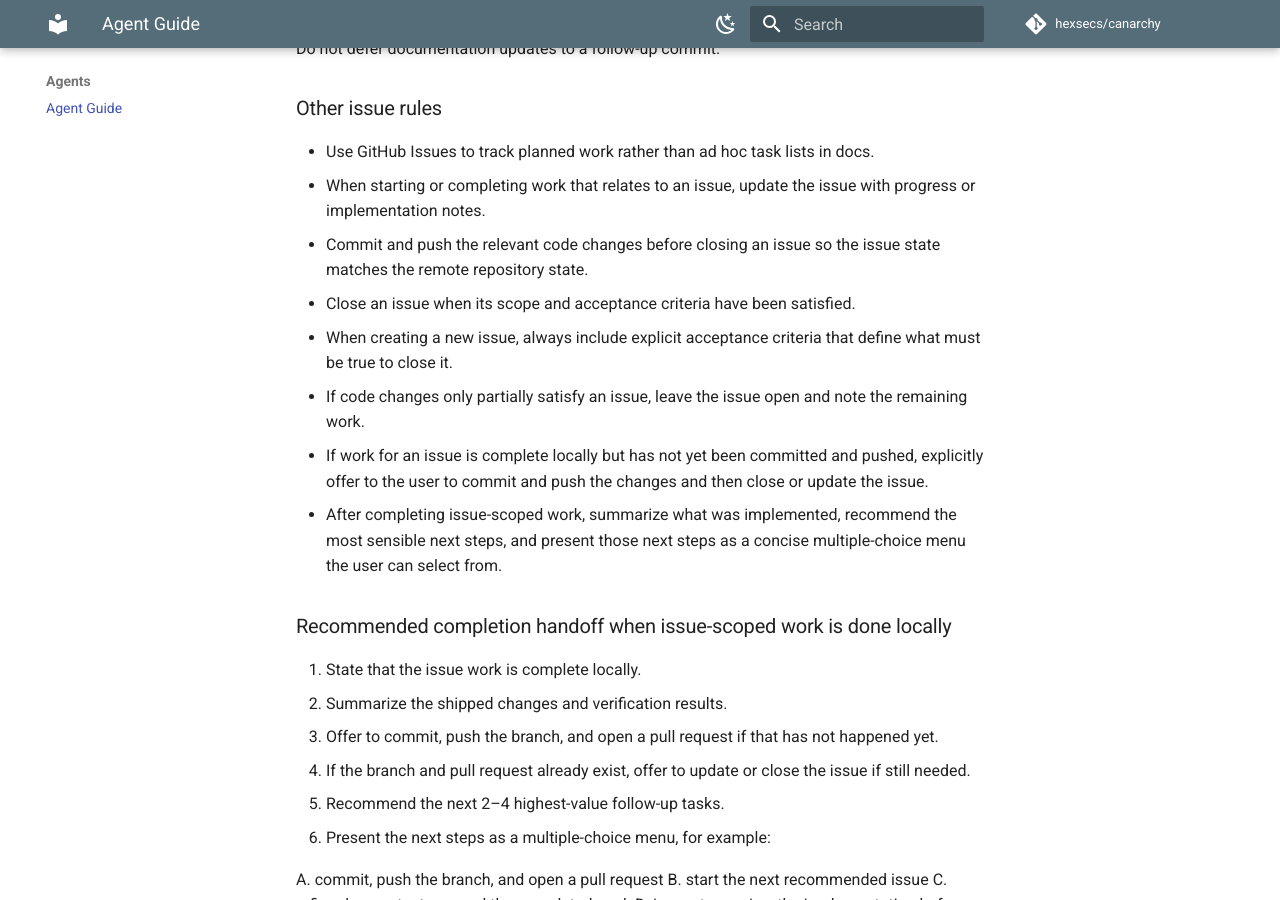
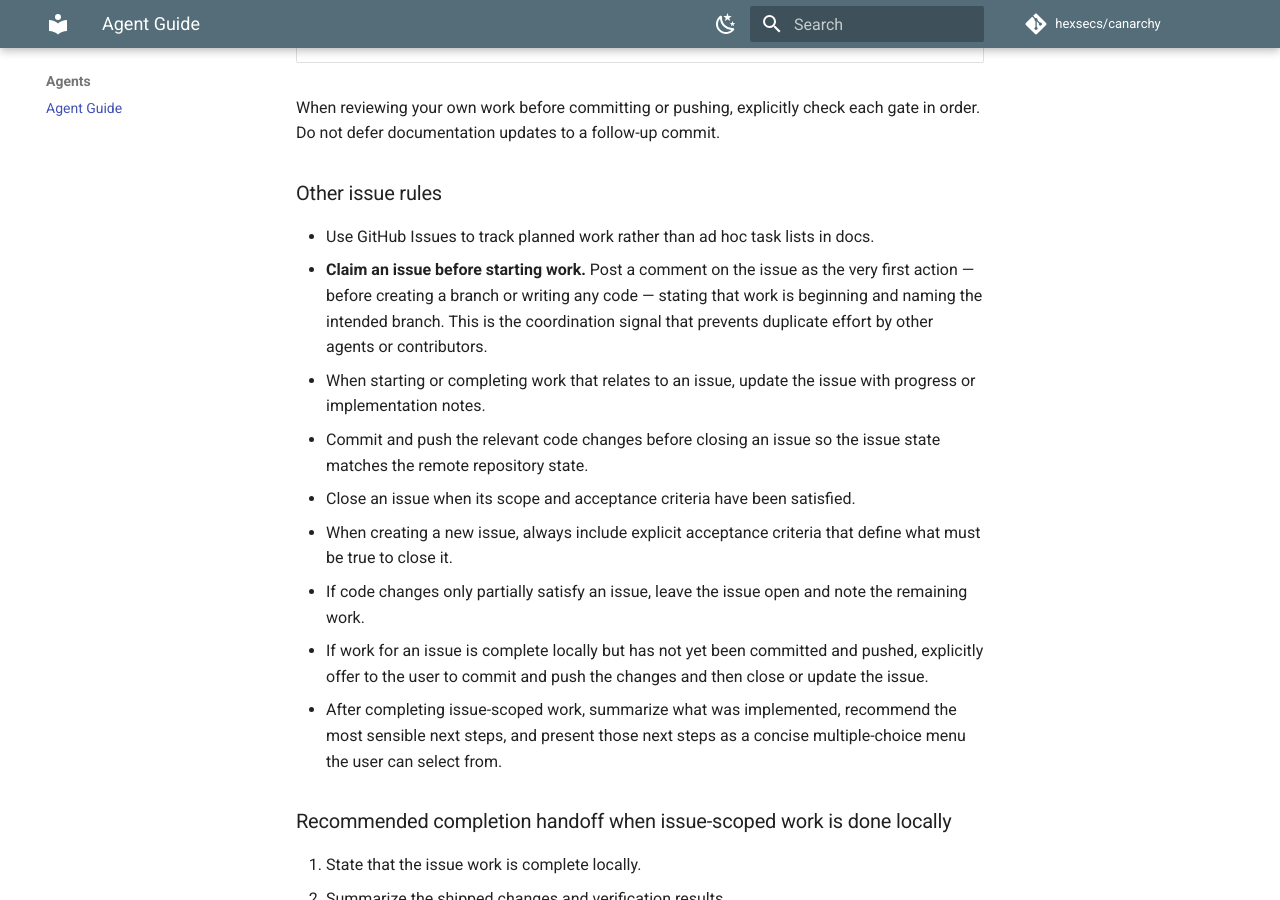
Before and after one commit to hexsecs/canarchy, an MkDocs documentation site: the page built from docs/agents.md, in a window 1280 px wide and 900 px high, scrolled down 3290 px. Built offline with MkDocs 1.6.1 and Material for MkDocs 9.7.7, drawn with Linux system fonts in a browser that asks for light colours; comment, search, counter and statistics services are not loaded; some of the changed text lies outside the part shown.

Commit message:
docs(agents): claim issue before starting work to prevent duplicate effort
Add explicit policy requiring agents to post a GitHub comment claiming an
issue — naming the intended branch — before creating a branch or writing
any code. Added in both the branch-workflow section (as the first step)
and the other-issue-rules section (bolded for emphasis).

https://claude.ai/code/session_01LFgj8SPHT9FqA5N8A5wtz7

```diff
--- a/AGENTS.md
+++ b/AGENTS.md
@@ -43,6 +43,7 @@ The only exceptions are:
 
 **This is a hard rule, not a suggestion.**
 
+* Before creating a branch, **post a comment on the issue claiming it** — for example: "Starting work on this; branch will be `<branch-name>`." This prevents two agents or contributors from independently implementing the same issue.
 * For any non-trivial feature, bug fix, refactor, or documentation change, agents shall create and work from a dedicated branch rather than committing directly on `main`.
 * Branch names should be short, descriptive, and tied to the issue when practical, for example `issue-110-j1939-compare`.
 * When issue-scoped work is complete, agents shall push the branch and open a pull request unless the user explicitly asks for a direct push or direct commit flow.
@@ -93,6 +94,7 @@ When reviewing your own work before committing or pushing, explicitly check each
 ### Other issue rules
 
 * Use GitHub Issues to track planned work rather than ad hoc task lists in docs.
+* **Claim an issue before starting work.** Post a comment on the issue as the very first action — before creating a branch or writing any code — stating that work is beginning and naming the intended branch. This is the coordination signal that prevents duplicate effort by other agents or contributors.
 * When starting or completing work that relates to an issue, update the issue with progress or implementation notes.
 * Commit and push the relevant code changes before closing an issue so the issue state matches the remote repository state.
 * Close an issue when its scope and acceptance criteria have been satisfied.
```
